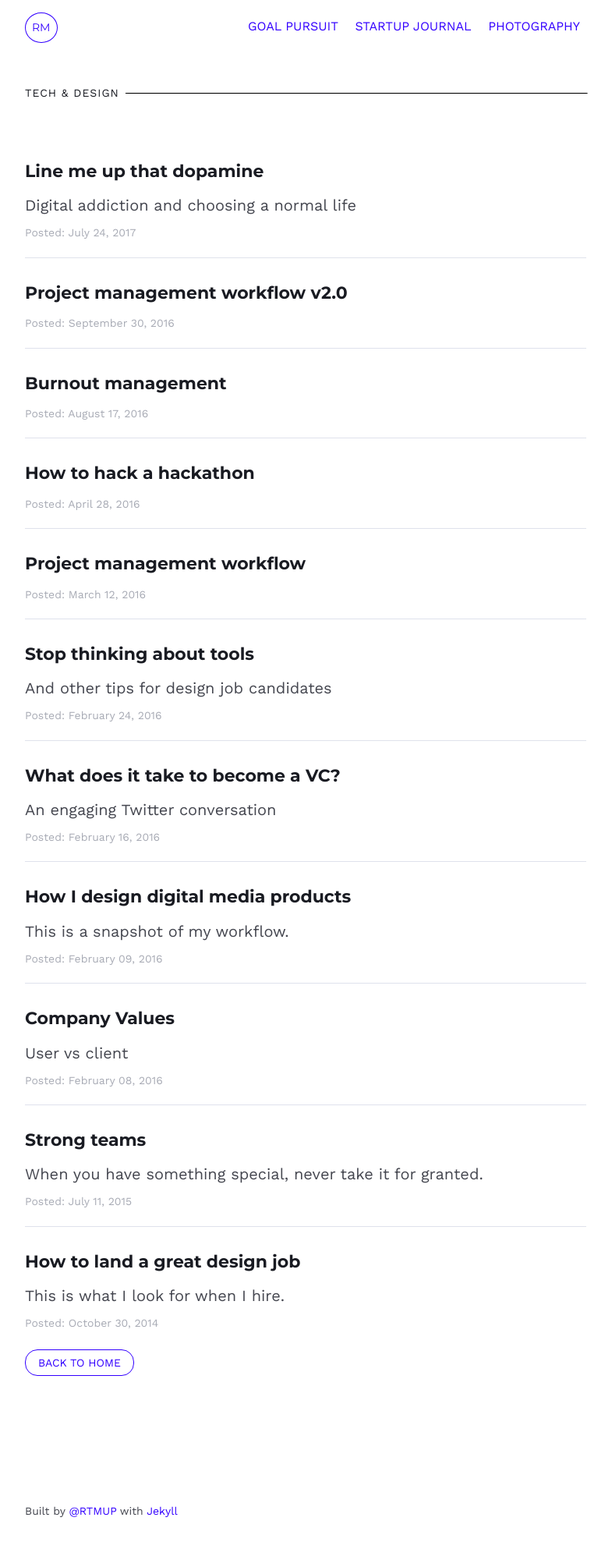
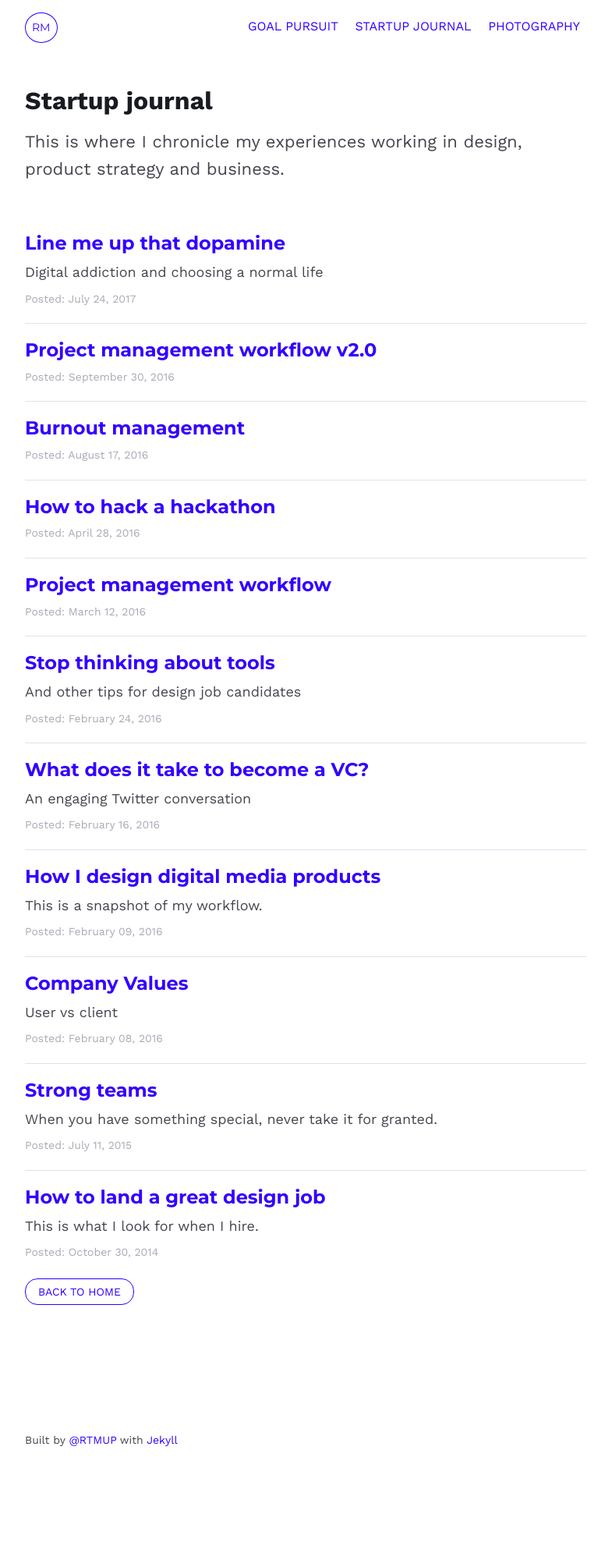
Before and after one commit to mcknightlabs/rtmup, a Jekyll site: the page built from tech-design.html, in a window 1280 px wide. Shown: the whole page at 78% size, without its empty margins (248-1033 px from the left). Built offline with Jekyll 4.4.1, drawn with Linux system fonts in a browser that asks for light colours; after the commit the page ends 1909 px from its top, so only the background shows below that.

Commit message:
updates site styling

```diff
--- a/index.html
+++ b/index.html
@@ -2,7 +2,8 @@
 layout: default
 ---
 
-<section class="article-section">
+<section class="article-section home">
+
 <h1>Ryan McKnight</h1>
 
 <p><strong>Product and design leader. Startup veteran.</strong></p>
--- a/scss/_article.scss
+++ b/scss/_article.scss
@@ -42,7 +42,6 @@ article, article.b {
 	padding-bottom: 4rem;
 
 	/* headings */
-	/*
 	h1 {
 		font-size: 1.675rem;
 		line-height: 1.2;
@@ -51,7 +50,6 @@ article, article.b {
 		margin-bottom: 1rem;
 		text-align: center;
 	}
-	*/
 	h2 {
 		font-size: 1.5rem;
 		font-weight: 800;
--- a/stylesheets/app.css
+++ b/stylesheets/app.css
@@ -379,8 +379,11 @@ body {
 .shopify-buy__product {
   margin-bottom: 2rem; }
 
+.home h1 {
+  margin-bottom: 3rem; }
+
 h1 {
-  margin: .5rem 0 2rem 0; }
+  margin: .5rem 0 1rem 0; }
 
 h3 {
   margin: 2rem 0 .875rem 0; }
@@ -395,6 +398,9 @@ th, td {
 h1, h2, h3, h4, h5 {
   color: #191b22;
   font-weight: 600; }
+
+h2 {
+  font-size: 1.25rem; }
 
 table {
   font-size: .875rem;
@@ -534,9 +540,6 @@ blockquote p, blockquote citation, blockquote citation a, blockquote li {
 
   .shopify-collection {
     margin: 2rem; }
-
-  h1 {
-    margin: .5rem 0 4rem 0; }
 
   p, li {
     font-size: 1.25rem; }
@@ -727,25 +730,9 @@ form button:hover {
 .article-section {
   padding: 0 0.9375rem;
   margin-bottom: 4rem; }
-.article-section h2 {
-  background: #FFF;
-  display: inline-block;
-  letter-spacing: 1px;
-  margin-bottom: 20px;
-  padding: .5rem .5rem .5rem 0;
-  position: absolute;
-  font-size: .875rem;
-  font-weight: 400;
-  text-transform: uppercase; }
-.article-section hr {
-  content: "";
-  display: block;
-  position: absolute;
-  width: 100%;
-  border-top: 1px solid black;
-  margin: 1rem 0 1.1875rem 0; }
 .article-section .page-description {
-  margin-bottom: 4rem; }
+  margin-bottom: 4rem;
+  font-size: 1.375rem; }
 
 .header-wrapper {
   position: relative;
@@ -762,19 +749,18 @@ form button:hover {
   border-bottom: 0;
   margin: 0;
   padding: 0; }
-.article-list h3 {
-  color: #191b22;
+.article-list h2 {
   font-family: Montserrat, sans-serif;
-  font-size: 1.375rem;
+  font-size: 1.5rem;
   font-weight: 600;
-  line-height: 1.2; }
-.article-list h3:hover {
+  line-height: 1.2;
+  margin-bottom: .5rem; }
+.article-list h2:hover {
   text-decoration: underline; }
-.article-list h3 a {
-  color: #191b22;
+.article-list h2 a {
   display: inline-block; }
 .article-list p {
-  font-size: 1.25rem;
+  font-size: 1.125rem;
   margin: 0;
   color: #44464f; }
 .article-list .meta {
@@ -845,17 +831,14 @@ article.b {
 
 article, article.b {
   padding-bottom: 4rem;
-  /* headings */
-  /*
-  h1 {
-  	font-size: 1.675rem;
-  	line-height: 1.2;
-  	font-weight: 800;
-  	margin-top: 0rem;
-  	margin-bottom: 1rem;
-  	text-align: center;
-  }
-  */ }
+  /* headings */ }
+article h1, article.b h1 {
+  font-size: 1.675rem;
+  line-height: 1.2;
+  font-weight: 800;
+  margin-top: 0rem;
+  margin-bottom: 1rem;
+  text-align: center; }
 article h2, article.b h2 {
   font-size: 1.5rem;
   font-weight: 800;
--- a/tech-design.html
+++ b/tech-design.html
@@ -3,14 +3,12 @@ layout: default
 ---
 
 <section class="article-section">
-	<div class="header-wrapper">
-		<hr>
-		<h2>Tech &amp; Design</h2>
-	</div>
+	<h1>Startup journal</h1>
+	<p class="page-description">This is where I chronicle my experiences working in design, product strategy and business.</p>
 	<ul class="article-list">
 		{% for tech in site.categories.tech %}
 		<li>
-			<h3>
+			<h2>
 			{% if tech.external_url %}
 				<a href="{{ tech.external_url }}">{{ tech.title }}&nbsp;<img src="{{ site.github.url }}/media/img/external-link-icon.png"></a>
 			{% else %}
```
Also changed, not shown: goals.html (+2 -5 lines), scss/_global.scss (+7 -4 lines).
